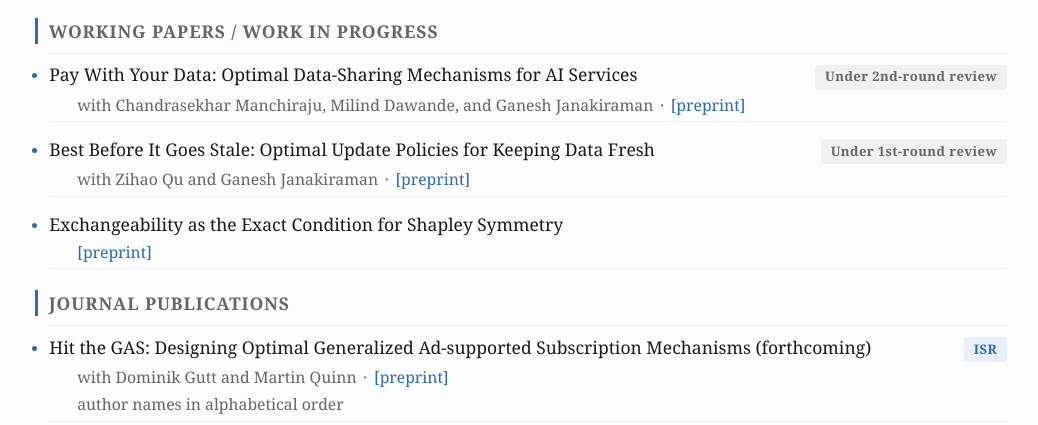
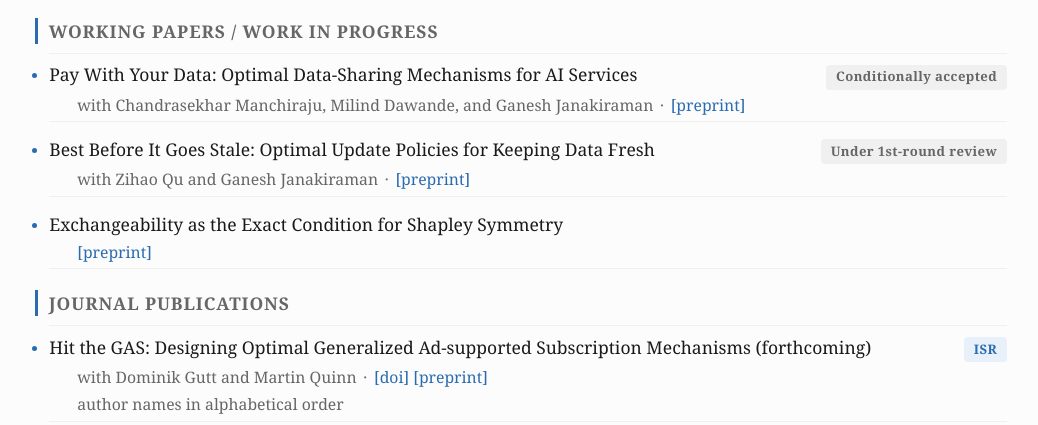
Before and after one commit to mehtasameer/mehtasameer.github.io, a plain HTML site: page index.html in a window 1280 px wide. Both pictures are taken after a click on the button "Research". Shown: the part 260-685 px from the top of the page, without its empty margins (119-1157 px from the left). Drawn offline with Linux system fonts and the light colour scheme.

Commit message:
Update research publication details

```diff
--- a/index.html
+++ b/index.html
@@ -163,7 +163,7 @@
     <ul class="collapsible" id="working-papers">
       <li>
         <div class="collapsible-header">
-          Pay With Your Data: Optimal Data-Sharing Mechanisms for AI Services <span class="status-pill">Under 2nd-round review</span>
+          Pay With Your Data: Optimal Data-Sharing Mechanisms for AI Services <span class="status-pill">Conditionally accepted</span>
         </div>
         <p class="coauthor-line">with Chandrasekhar Manchiraju, Milind Dawande, and Ganesh Janakiraman &thinsp;·&thinsp; <a href="https://www.ssrn.com/abstract=4552550" target="_blank" rel="noopener">[preprint]</a></p>
       </li>
@@ -188,7 +188,7 @@
         <div class="collapsible-header">
           Hit the GAS: Designing Optimal Generalized Ad-supported Subscription Mechanisms (forthcoming) <span class="pub-venue" data-venue="Information Systems Research">ISR</span>
         </div>
-        <p class="coauthor-line">with Dominik Gutt and Martin Quinn &thinsp;·&thinsp; <a href="https://www.ssrn.com/abstract=5350556" target="_blank" rel="noopener">[preprint]</a></p>
+        <p class="coauthor-line">with Dominik Gutt and Martin Quinn &thinsp;·&thinsp; <a href="https://doi.org/10.1287/isre.2025.2329" target="_blank" rel="noopener">[doi]</a> <a href="https://www.ssrn.com/abstract=5350556" target="_blank" rel="noopener">[preprint]</a></p>
         <p class="coauthor-line">author names in alphabetical order</p>
       </li>
       <li>
```
